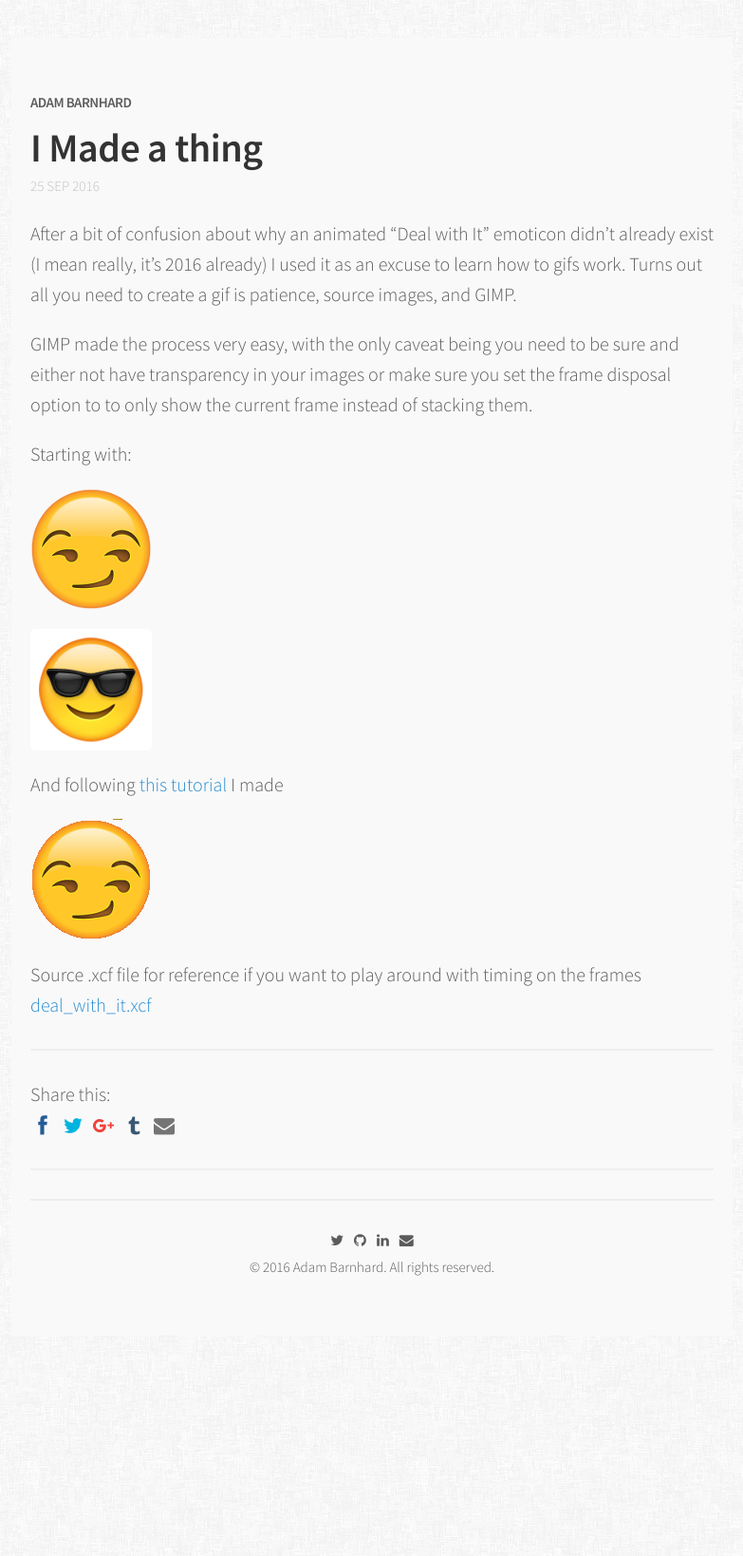
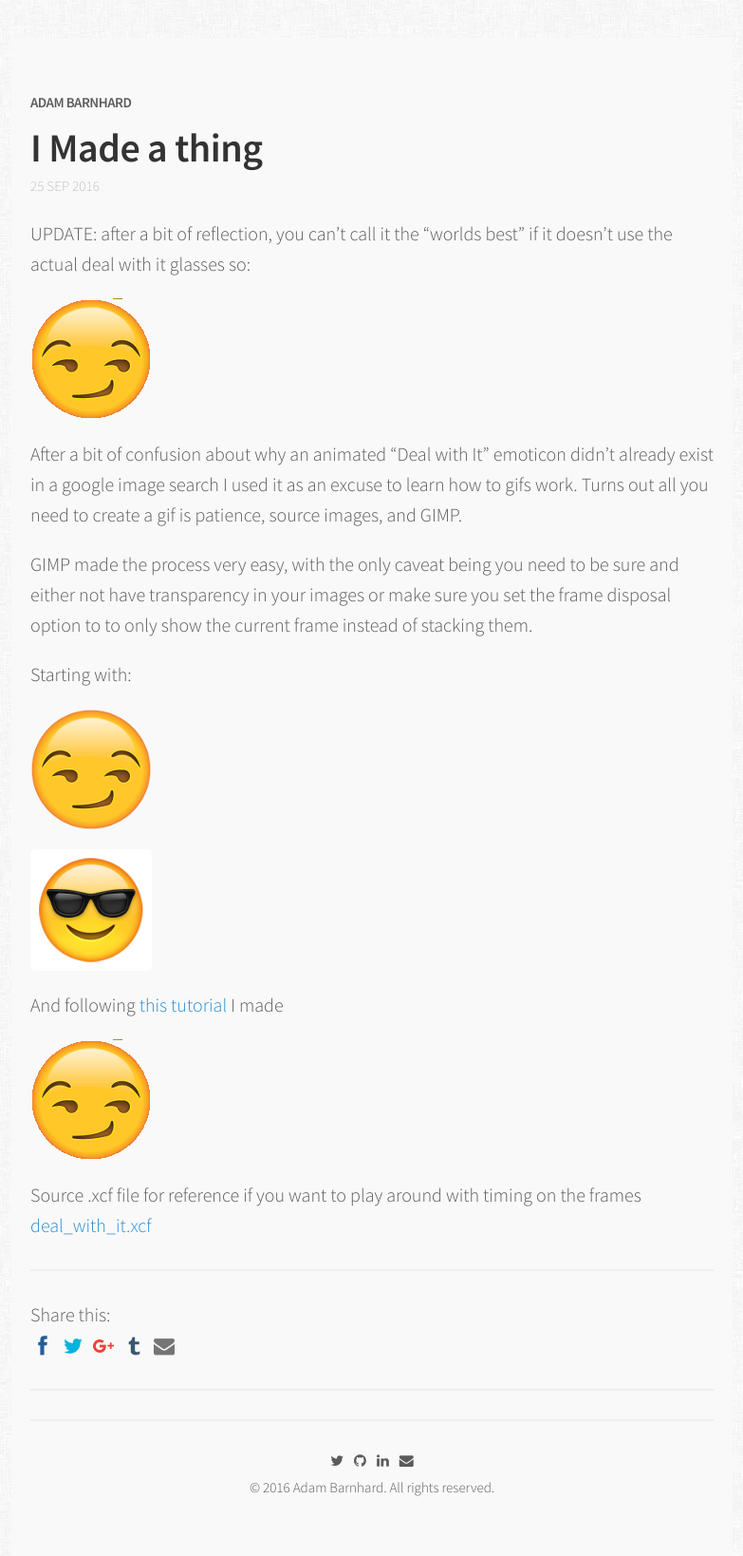
Before and after one commit to abarnhard/abarnhard.github.io, a Jekyll site: the page built from _posts/2016-09-25-I-made-a-thing.md, in a window 1280 px wide. Shown: the whole page at 95% size, without its empty margins (248-1031 px from the left). Built offline with Jekyll 4.4.1, drawn with Linux system fonts in a browser that asks for light colours; nearby versions of some CDN libraries; comment, search, counter and statistics services are not loaded; before the commit the page ends 1406 px from its top, so only the background shows below that.

Commit message:
updated deal with it

```diff
--- a/_posts/2016-09-25-I-made-a-thing.md
+++ b/_posts/2016-09-25-I-made-a-thing.md
@@ -1,13 +1,17 @@
 ---
 layout: post
 title: "I Made a thing"
-description: "The worlds best (and first?) Deal with It emoji"
+description: "The worlds best Deal with It emoji"
 date: 2016-09-25
 comments: true
 share: true
 ---
+UPDATE: after a bit of reflection, you can't call it the "worlds best" if it doesn't use the actual deal with it glasses
+so:
 
-After a bit of confusion about why an animated "Deal with It" emoticon didn't already exist (I mean really, it's 2016 already)
+![deal with it]({{ site.url }}/assets/img/deal_with_it/deal-with-it.gif "deal with it")
+
+After a bit of confusion about why an animated "Deal with It" emoticon didn't already exist in a google image search
 I used it as an excuse to learn how to gifs work. Turns out all you need to create a gif is patience, source images, and GIMP.
 
 GIMP made the process very easy, with the only caveat being you need to be sure and either not have transparency in your images
```
Also changed, not shown: assets/img/deal_with_it/deal-with-it.gif (added).
